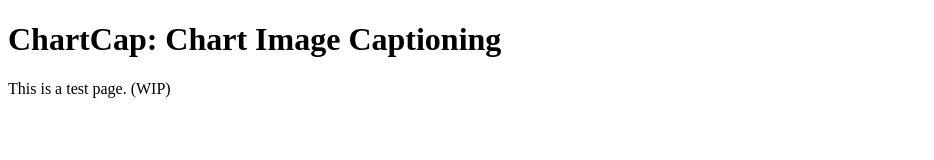
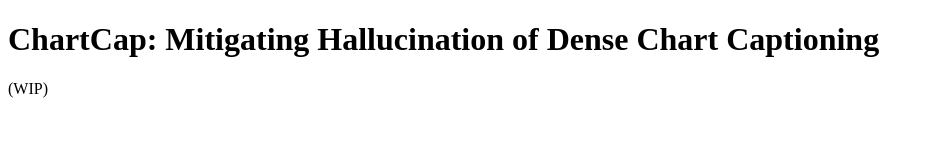
Before and after one commit to junyoung-00/ChartCap, a plain HTML site: page doc/index.html in a window 1280 px wide. Shown: the whole page, without its empty margins (0-934 px from the left). Drawn offline with Linux system fonts and the light colour scheme.

Commit message:
Initial commit

```diff
--- a/doc/index.html
+++ b/doc/index.html
@@ -1,10 +1,10 @@
 <!DOCTYPE html>
 <html>
   <head>
-    <title>ChartCap</title>
+    <title>ChartCap: Mitigating Hallucination of Dense Chart Captioning</title>
   </head>
   <body>
-    <h1>ChartCap: Chart Image Captioning</h1>
-    <p>This is a test page. (WIP)</p>
+    <h1>ChartCap: Mitigating Hallucination of Dense Chart Captioning</h1>
+    <p>(WIP)</p>
   </body>
 </html>
```
